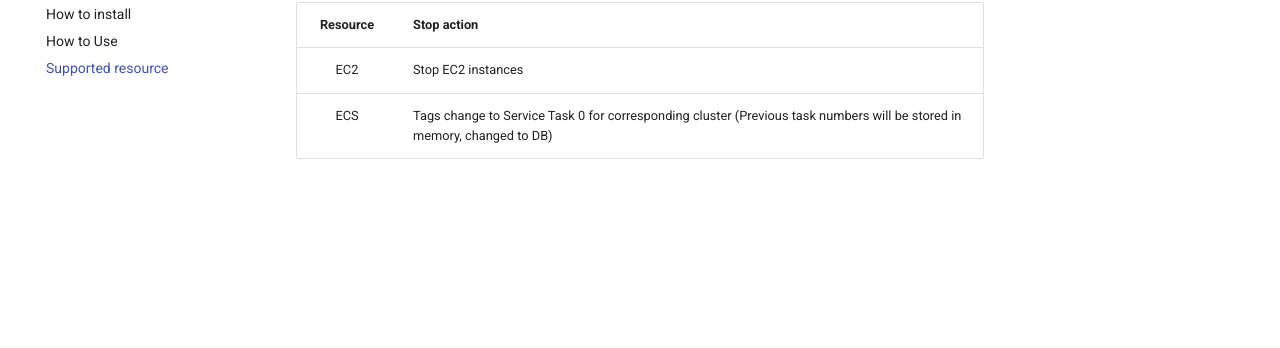
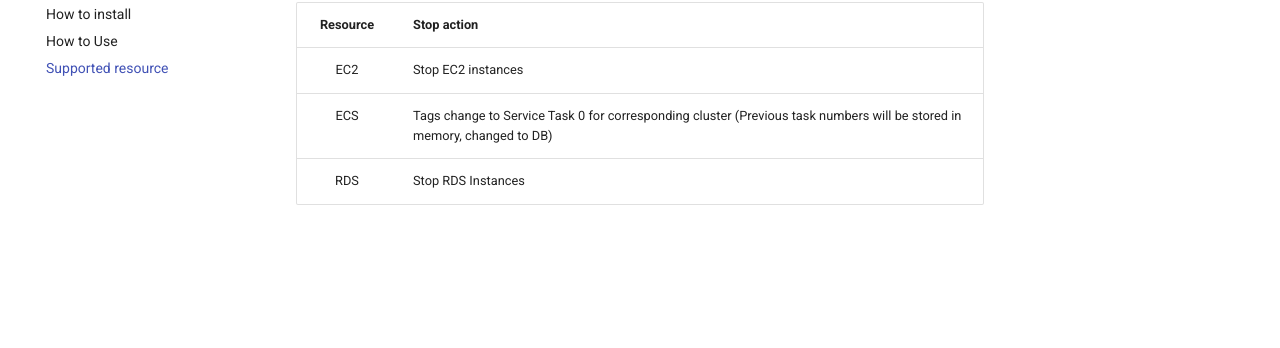
Before and after one commit to yoonhyunwoo/CloudToggle, an MkDocs documentation site: the page built from docs/docs/supported_resources.md, in a window 1280 px wide. Shown: the part 178-526 px from the top of the page. Built offline with MkDocs 1.6.1 and Material for MkDocs 9.7.7, drawn with Linux system fonts in a browser that asks for light colours.

Commit message:
docs : support resources

```diff
--- a/docs/docs/supported_resources.md
+++ b/docs/docs/supported_resources.md
@@ -5,3 +5,4 @@
 |:--------:|----------------------------------------------------------------|
 |   EC2    | Stop EC2 instances                                             |
 |   ECS    | Tags change to Service Task 0 for corresponding cluster (Previous task numbers will be stored in memory, changed to DB) |
+| RDS | Stop RDS Instances |
```
